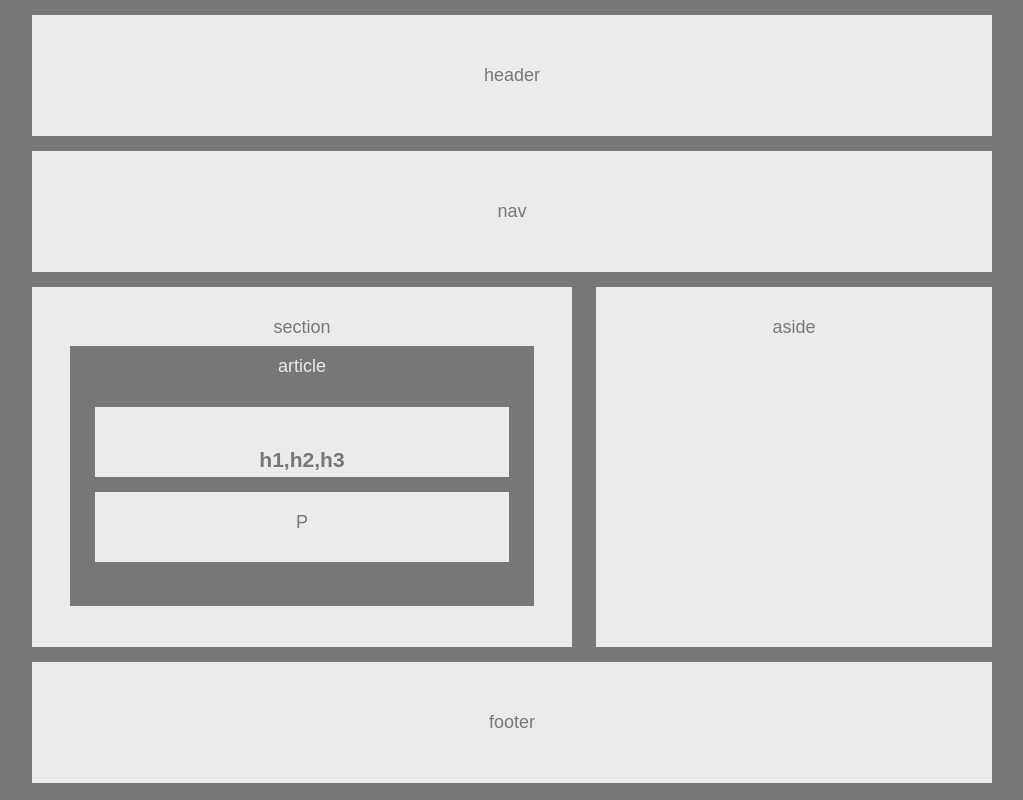
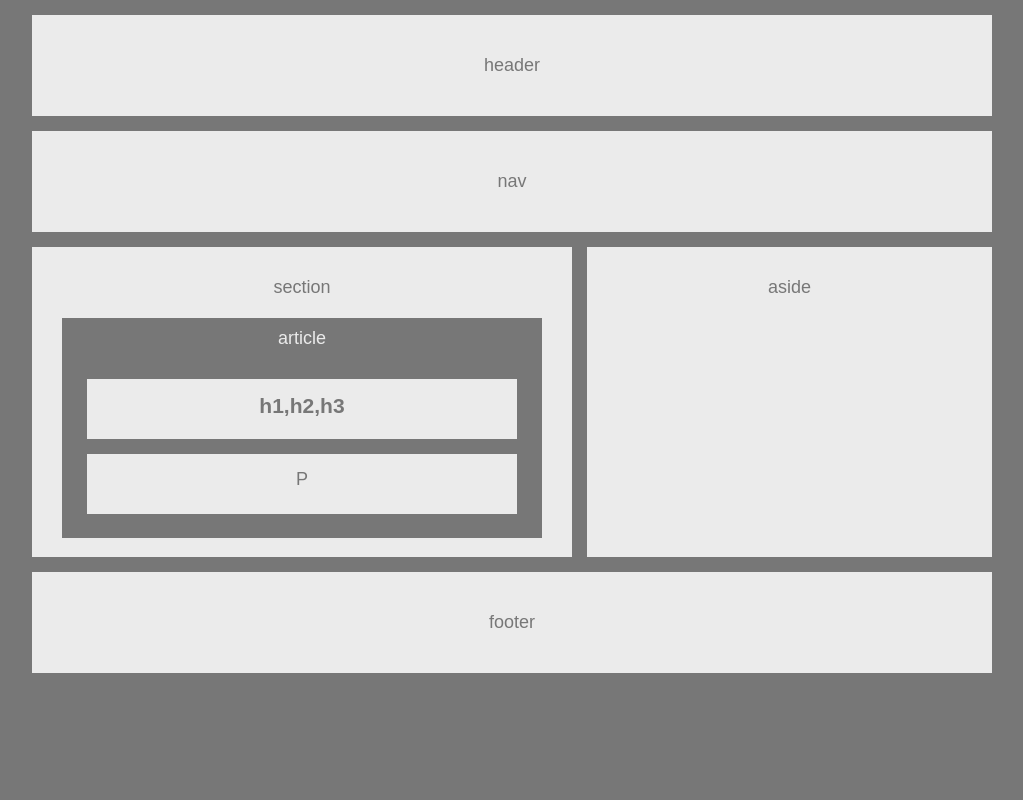
Before and after one commit to kknosala/HW-Wireframe, a plain HTML site: page index.html in a window 1280 px wide. Shown: the whole page, without its empty margins (128-1151 px from the left). Drawn offline with Linux system fonts and the light colour scheme.

Commit message:
Completed Work

```diff
--- a/style.css
+++ b/style.css
@@ -22,41 +22,42 @@ article {
 h1, p {
     color: #777;
     background: #ebebeb;
-    overflow: auto;
-
+    margin: auto;
 }
 
 .top {
     align-content: center;
-    padding: 50px;
+    padding: 40px;
     margin-top: 15px;
 }
 
 #main {
     float: left;
     width: 50%;
-    height: 300px;
+    height: 250px;
     margin-right: 15px;
     margin-bottom: 15px;
     padding: 30px;
 }
 
 #container {
-    margin: 8px;
+    position: relative;
+    top: 20px;
     height: 80%;
     padding: 10px;
 }
+
 .content {
     position: relative;
     top: 15px;
     margin: 15px;
-    padding: 20px;
+    padding: 15px;
     height: 30px;
 }
+
 #side {
-    float: right;
-    width: 35%;
-    height: 300px;
+    overflow: hidden;
+    height: 250px;
     padding: 30px;
     margin-bottom: 15px;
 }
@@ -64,6 +65,6 @@ h1, p {
 #end {
     clear: both;
     align-content: center;
-    padding: 50px;
+    padding: 40px;
     margin-top: 15px;
 }
```
